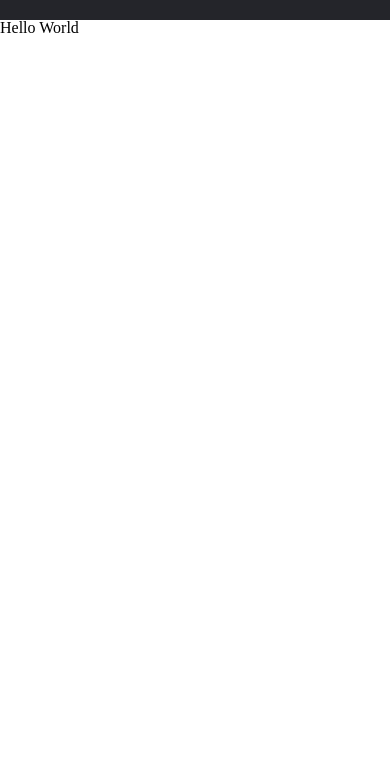
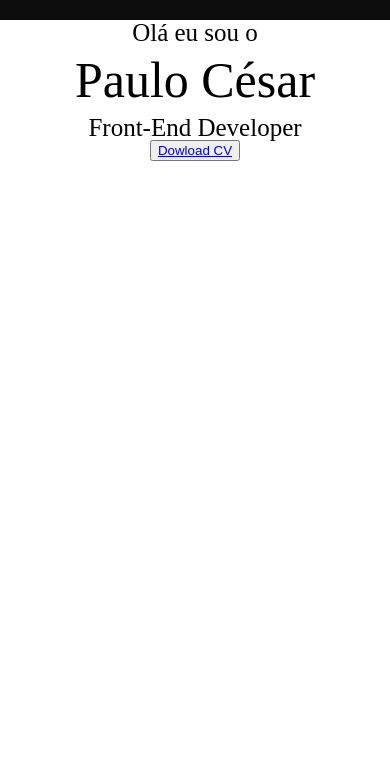
Before and after one commit to paulocdeveloper/newPortfolio, a plain HTML site: page index.html in a window 390 px wide. Shown: the part 69-844 px from the top of the page. Drawn offline with Linux system fonts and the light colour scheme.

Commit message:
created header with responsive mobile.

```diff
--- a/assets/CSS/style.css
+++ b/assets/CSS/style.css
@@ -1,5 +1,5 @@
 header {
-    background-color: #24252a;
+    background-color: #0c0c0c;
 }
 
 .nav-bar {
@@ -102,3 +102,28 @@ header {
        display: block;
     }
 }
+
+/* banner */
+
+.container__banner {
+    display: flex;
+    flex-direction: column;
+    align-items: center;
+    justify-content: center;
+}
+
+.container__banner > ul {
+    display: flex;
+    flex-direction: column;
+    align-items: center;
+    justify-content: center;
+}
+
+.nameList {
+    font-size: 25px;
+}
+
+.nameBanner {
+    font-size: 50px;
+    margin: 10px 0;
+}
--- a/index.html
+++ b/index.html
@@ -45,7 +45,14 @@
         </div>
     </header>
 
-    <h1>Hello World</h1>
+    <div class="container__banner">
+        <ul>
+            <li class="nameList">Olá eu sou o</li>
+            <li class="nameBanner">Paulo César</li>
+            <li class="nameList">Front-End Developer</li>
+        </ul>
+        <button class="buttonDowload"><a href="#">Dowload CV</a></button>
+    </div>
 
     <script src="assets/JS/index.js"></script>
 </body>
```
